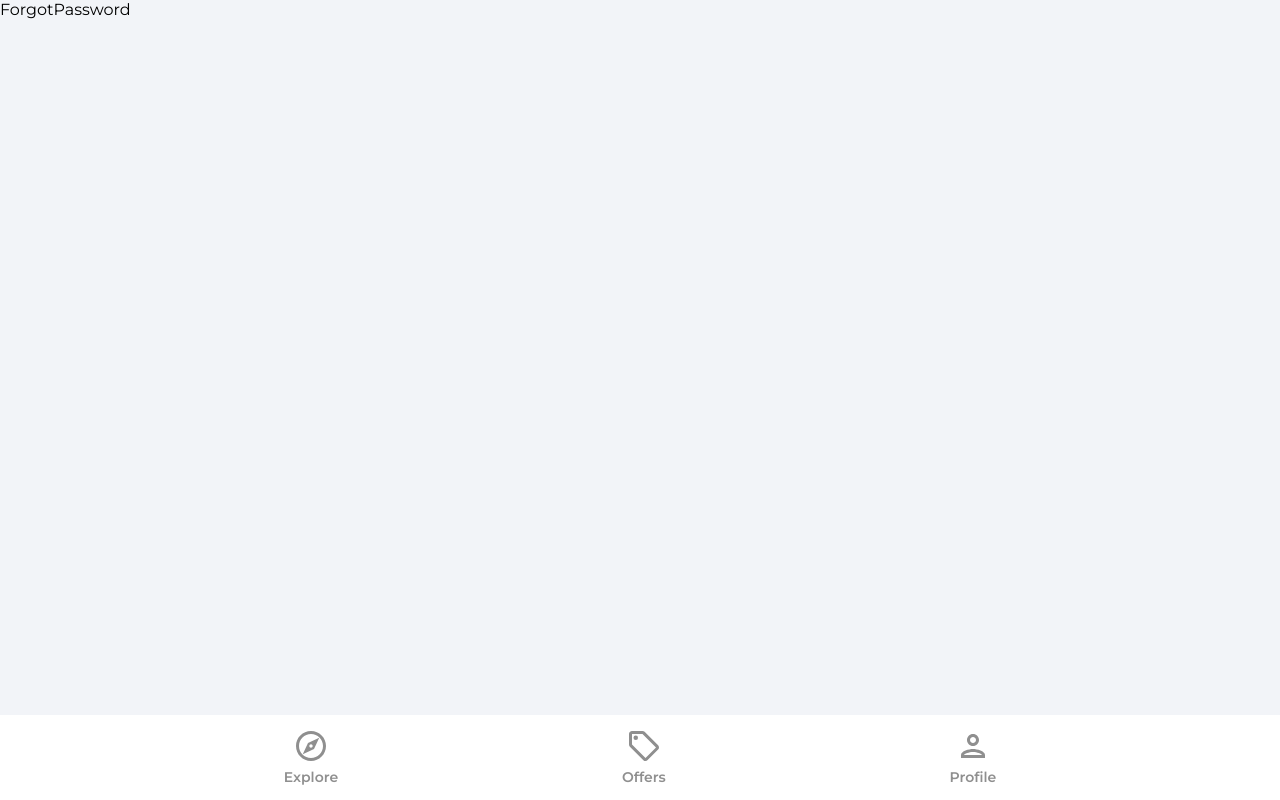
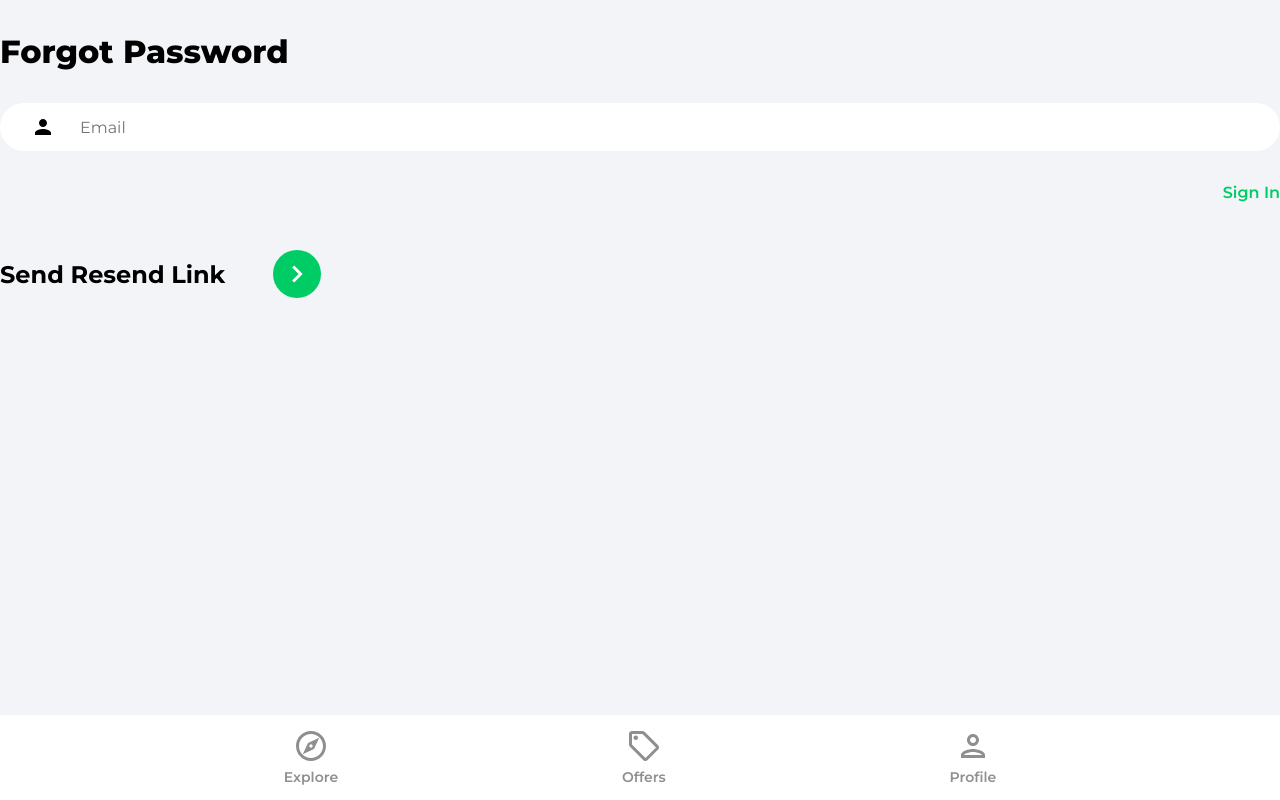
Before and after one commit to rajpaul8/House_Retailer_Application_React, a React (Create React App) app: page /forgot-password in a window 1280 px wide. Built offline with nearby package versions, Linux system fonts and the light colour scheme.

Commit message:
Implemented Forgot Password Link and Functionality

```diff
--- a/src/components/PrivateRoute.jsx
+++ b/src/components/PrivateRoute.jsx
@@ -1,8 +1,7 @@
 import React from "react";
-import { useEffect } from "react";
 import { Navigate, Outlet } from "react-router-dom";
 import { useAuthStatus } from "../hooks/useAuthStatus";
-
+import Spinner from "./Spinner";
 // Outlet is the child Route i.e. Route inside another Route
 /*
 <Route to='profile' element ={<PrivateRoute/>}>
@@ -14,7 +13,7 @@
   const { loggedIn, checkingStatus } = useAuthStatus();
 
   if (checkingStatus) {
-    return <h3>Loading...</h3>;
+    return <Spinner></Spinner>;
   }
 
   return loggedIn ? <Outlet /> : <Navigate to="/sign-in" />;
--- /dev/null
+++ b/src/components/Spinner.jsx
@@ -0,0 +1,9 @@
+function Spinner() {
+  return (
+    <div className='loadingSpinnerContainer'>
+      <div className='loadingSpinner'></div>
+    </div>
+  )
+}
+
+export default Spinner
--- a/src/pages/ForgotPassword.jsx
+++ b/src/pages/ForgotPassword.jsx
@@ -1,9 +1,59 @@
-import React from 'react'
+import { Link } from "react-router-dom";
+import { getAuth, sendPasswordResetEmail } from "firebase/auth";
+import { ReactComponent as ArrowRightIcon } from "../assets/svg/keyboardArrowRightIcon.svg";
+import { useState } from "react";
+import { toast } from "react-toastify";
 
 function ForgotPassword() {
+  const [email, setEmail] = useState("");
+
+  const onChange = (e) => {
+    setEmail(e.target.value)
+  };
+  const onSubmit = async (e) => {
+    e.preventDefault();
+    try {
+      const auth = getAuth;
+      await sendPasswordResetEmail(auth, email)
+      toast.success('Email was sent!')
+    } catch (error) {
+      toast.error('Could not send reset email')
+    }
+  };
   return (
-    <div>ForgotPassword</div>
-  )
+    <>
+      <div className="pagecontainer">
+        <header>
+          <p className="pageHeader">Forgot Password</p>
+        </header>
+        <main>
+          <form onSubmit={onSubmit}>
+            <input
+              type="email"
+              placeholder="Email"
+              id="email"
+              value={email}
+              onChange={onChange}
+              className="emailInput"
+            />
+            <Link className="forgotPasswordLink" to="/sign-in">
+              Sign In
+            </Link>
+            <div className="signInBar">
+              <div className="signInText">Send Resend Link</div>
+              <button className="signInButton">
+                <ArrowRightIcon
+                  width="34px"
+                  height="34px"
+                  fill="#fff"
+                ></ArrowRightIcon>
+              </button>
+            </div>
+          </form>
+        </main>
+      </div>
+    </>
+  );
 }
 
-export default ForgotPassword
+export default ForgotPassword;
```
